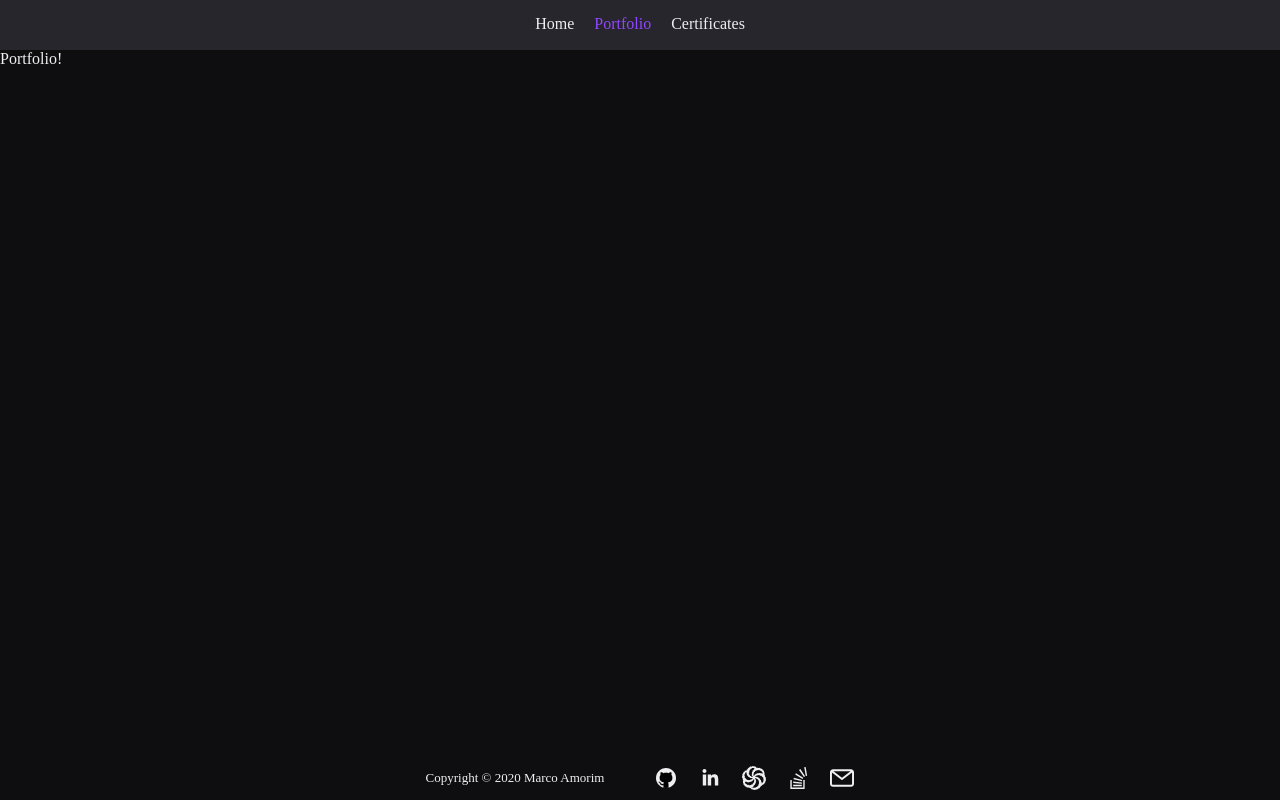
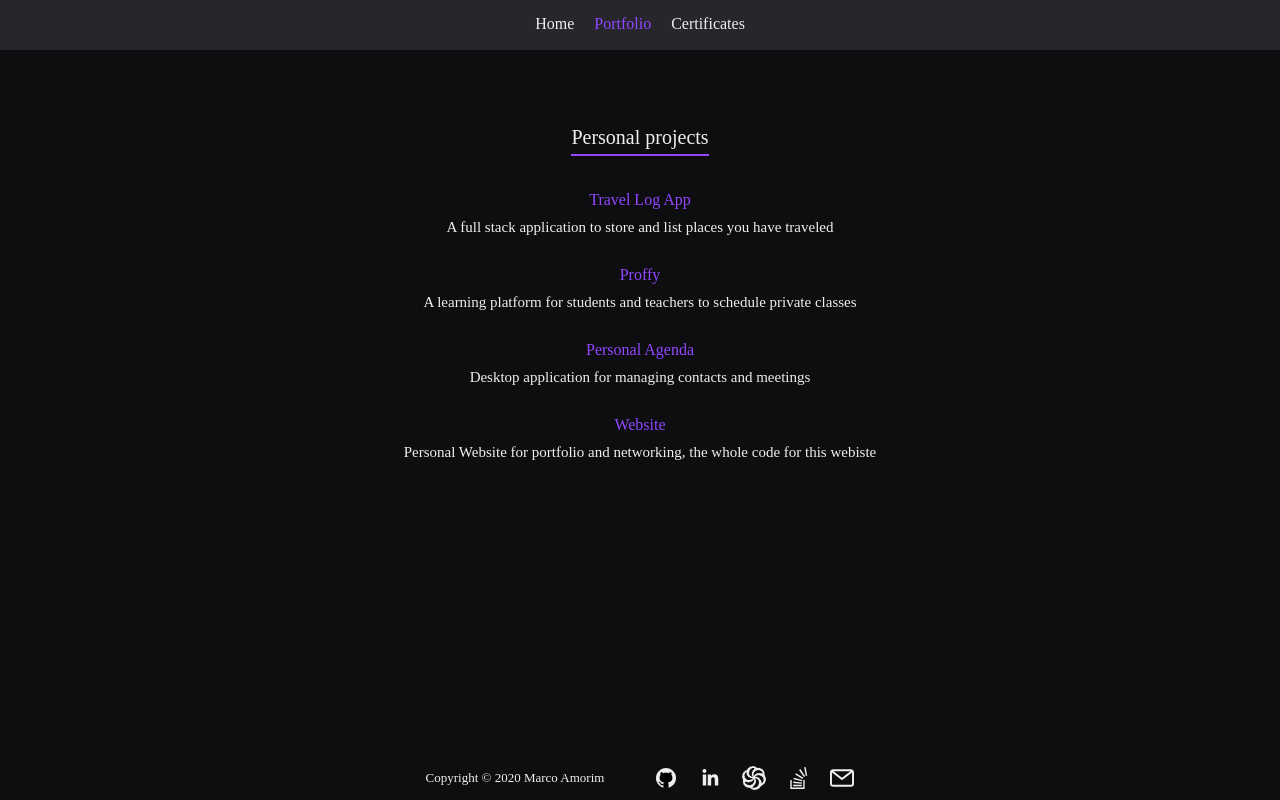
Before and after one commit to marco-amorim/website, a React (Create React App) app: page /portfolio in a window 1280 px wide. Built offline with nearby package versions, Linux system fonts and the light colour scheme; a web font is replaced by a local one.

Commit message:
portfolio page

```diff
--- a/src/pages/Portfolio/index.tsx
+++ b/src/pages/Portfolio/index.tsx
@@ -1,13 +1,71 @@
 import React, { useEffect } from 'react';
 
 import './styles.css';
+import Title from '../../components/Title';
 
 const Portfolio = () => {
 	useEffect(() => {
 		document.getElementById('page-footer')?.classList.add('footer-fixed');
 	});
 
-	return <div>Portfolio!</div>;
+	return (
+		<section id="portfolio" className="container">
+			<Title text="Personal projects" />
+			<li>
+				<div className="project-link">
+					<a
+						href="https://github.com/marco-amorim/travel-log-app"
+						rel="noopener noreferrer"
+						target="_blank"
+					>
+						Travel Log App
+					</a>
+				</div>
+				A full stack application to store and list places you have traveled
+			</li>
+
+			<li>
+				<div className="project-link">
+					<a
+						href="https://github.com/marco-amorim/NLW-02"
+						rel="noopener noreferrer"
+						target="_blank"
+					>
+						Proffy
+					</a>
+				</div>
+				A learning platform for students and teachers to schedule private
+				classes
+			</li>
+
+			<li>
+				<div className="project-link">
+					<a
+						href="https://github.com/marco-amorim/personal-agenda"
+						rel="noopener noreferrer"
+						target="_blank"
+					>
+						Personal Agenda
+					</a>
+				</div>
+				Desktop application for managing contacts and meetings
+			</li>
+
+			<li>
+				<div className="project-link">
+					<a
+						href="https://github.com/marco-amorim/website"
+						rel="noopener noreferrer"
+						target="_blank"
+					>
+						Website
+					</a>
+				</div>
+				Personal Website for portfolio and networking, the whole code for this
+				webiste
+			</li>
+		</section>
+	);
 };
 
 export default Portfolio;
--- a/src/pages/Portfolio/styles.css
+++ b/src/pages/Portfolio/styles.css
@@ -0,0 +1,46 @@
+#portfolio {
+  text-align: center;
+  font-size: 1.5rem;
+}
+
+#portfolio a {
+  color: #9147ff;
+}
+
+#portfolio a:hover {
+	border-bottom: 1px solid #9147ff;
+}
+
+#portfolio li {
+	display: flex;
+	justify-content: center;
+  flex-direction: column;
+  margin-bottom: 3rem;
+}
+
+.project-link {
+  margin-bottom: 1rem;
+  font-size: 1.6rem;
+}
+
+/* Mobile */
+@media (max-width: 480px) {
+	#portfolio {
+		margin-top: 5rem;
+	}
+
+	#portfolio ul:not(:last-child) {
+		margin-bottom: 5rem;
+	}
+}
+
+/* Desktop */
+@media (min-width: 480px) {
+	#portfolio {
+		margin-top: 7.5rem;
+	}
+
+	#portfolio ul:not(:last-child) {
+		margin-bottom: 7.5rem;
+	}
+}
```
